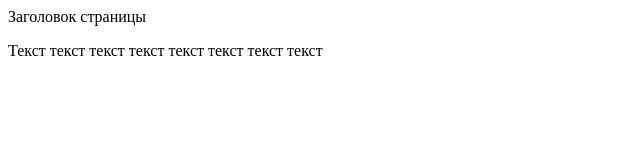
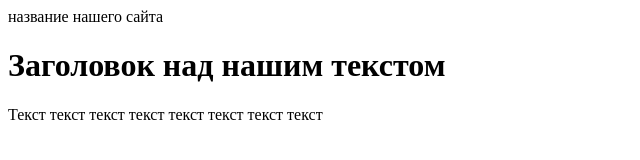
Before and after one commit to alyona-m/git-basics, a plain HTML site: page test.html in a window 1280 px wide. Shown: the whole page, without its empty margins (0-640 px from the left). Drawn offline with Linux system fonts and the light colour scheme.

Commit message:
test.html changed

```diff
--- a/test.html
+++ b/test.html
@@ -1,9 +1,10 @@
 <!DOCTYPE html>
 <html>
  <head>
-  <titel>Заголовок страницы</titel>
+  <titel>название нашего сайта</titel>
  </head>
  <body>
+  <h1>Заголовок над нашим текстом</h1>
   <p>Текст текст текст текст текст текст текст текст</p>
  </body>
 </html>
```
